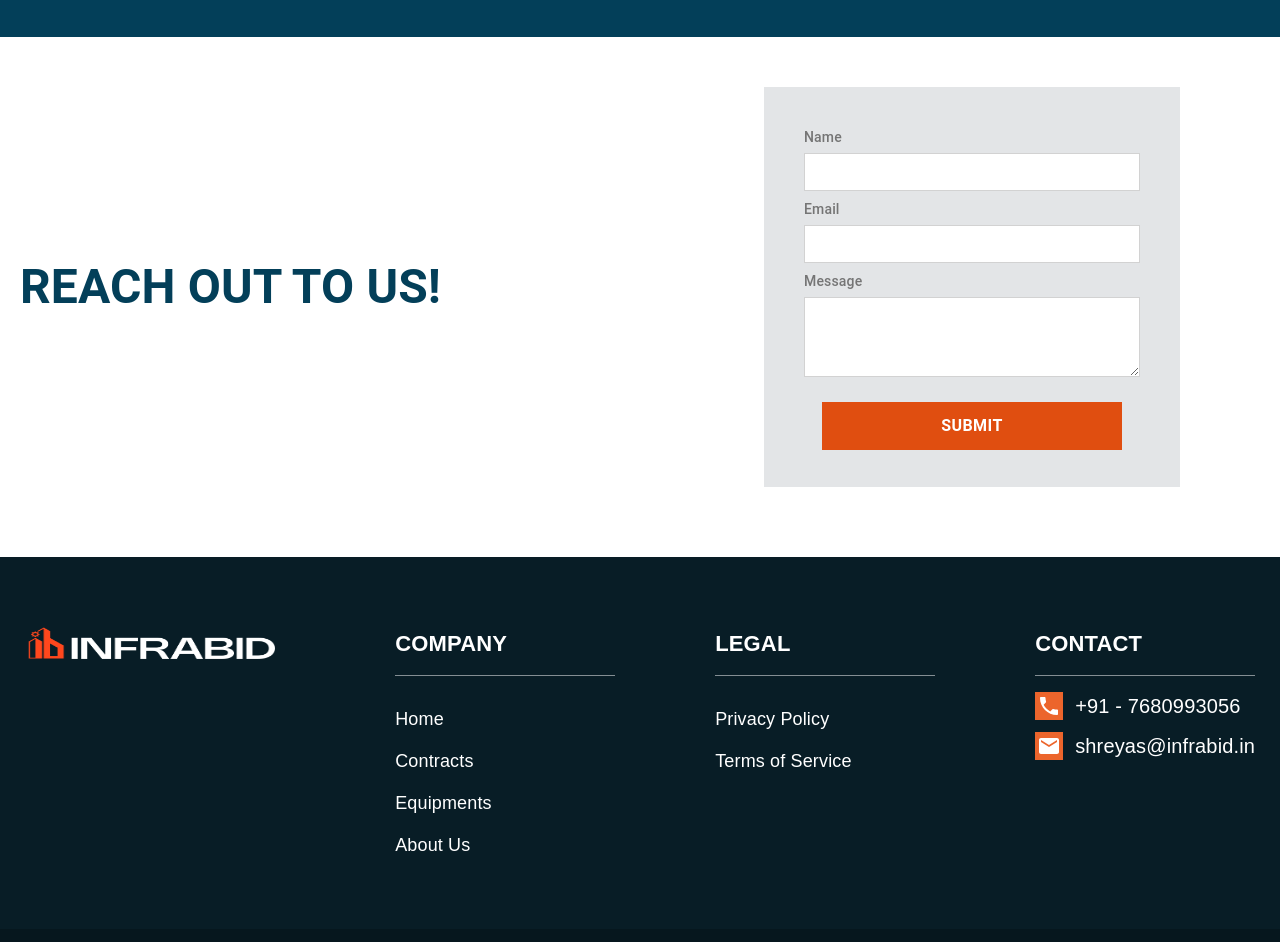
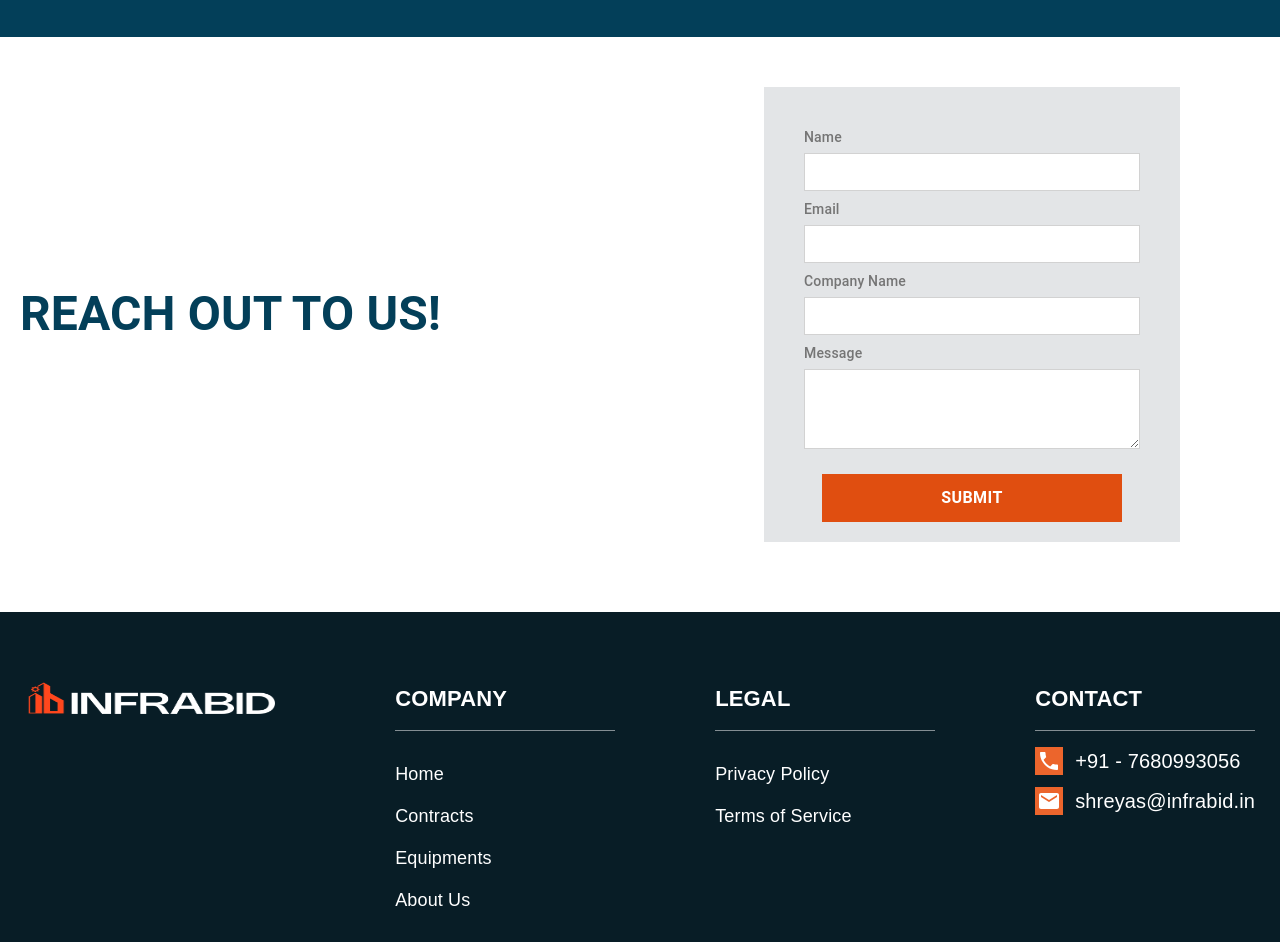
Before and after one commit to bipinsai/infrabid, a React (Create React App) app in the folder infrabid-ui/: page /aboutus in a window 1280 px wide. Shown: the part 1780-2722 px from the top of the page. Built offline with nearby package versions, Linux system fonts and the light colour scheme.

Commit message:
added form and redirect links in UI

```diff
--- a/infrabid-ui/src/components/homePage/ConstructionNeeds.js
+++ b/infrabid-ui/src/components/homePage/ConstructionNeeds.js
@@ -9,7 +9,7 @@ const ConstructionNeeds = () => {
   const constructionData = [
     {
       title: "FOR CONTRACTS",
-      description: "Post or bid on construction tenders across India with hassle-free processing.",
+      description: "Post or  bid on construction tenders across India with hassle-free .",
       imageClass: "contract-image",
       features: [
         {
@@ -74,7 +74,16 @@ const ConstructionNeeds = () => {
                     {cardData.description}
                   </Typography>
                   <div>
-                    <Button placeholder={'LEARN MORE'} customColor={'#E04E10'} width={200} height={50} />
+                    <Button
+                      placeholder={'LEARN MORE'}
+                      customColor={'#E04E10'}
+                      width={200}
+                      height={50}
+                      onClick={() => {
+                        const path = cardData.title === "FOR CONTRACTS" ? "/contracts" : "/equipment";
+                        window.location.href = path;
+                      }}
+                    />
                   </div>
                 </Box>
                 <div className="features">
--- a/infrabid-ui/src/components/shared/Layout.js
+++ b/infrabid-ui/src/components/shared/Layout.js
@@ -8,8 +8,10 @@ const Layout = () => {
     return (
         <nav className="navbar">
             <div className="logo">
-                <img src={logo} alt="INFRABID" />
-                <span className="logo-text" style={{ marginTop: '7px' }}>INFRABID</span>
+                <Link to="/">
+                    <img src={logo} alt="INFRABID" />
+                    <span className="logo-text" style={{ marginTop: '7px' }}>INFRABID</span>
+                </Link>
             </div>
             <div style={{ marginTop: '7px' }} className="navbar-links">
                 <Link to="/" className="nav-btn">Home</Link>
--- a/infrabid-ui/src/components/shared/headSection.js
+++ b/infrabid-ui/src/components/shared/headSection.js
@@ -39,8 +39,20 @@ const HeadSection = ({ componetType, HeadText, subText, buttonAlign }) => {
                             opportunities, all in one platform.
                         </div>
                         <div className="buttons">
-                            <Button placeholder={'For Tenders'} customColor={'#E04E10'} width={220} height={58} />
-                            <Button placeholder={'For Equipment'} customColor={'#033F59'} width={220} height={58} />
+                            <Button
+                                placeholder={'For Tenders'}
+                                customColor={'#E04E10'}
+                                width={220}
+                                height={58}
+                                onClick={() => window.location.href = '/contracts'}
+                            />
+                            <Button
+                                placeholder={'For Equipment'}
+                                customColor={'#033F59'}
+                                width={220}
+                                height={58}
+                                onClick={() => window.location.href = '/equipment'}
+                            />
                         </div>
                     </div>
                 </div>
--- a/infrabid-ui/src/components/shared/reachOutForm.js
+++ b/infrabid-ui/src/components/shared/reachOutForm.js
@@ -1,17 +1,51 @@
-import React from 'react';
+import React, { useState } from "react";
 import Button from "./button";
-import '../../styles/ReachOutForm.scss';
+import "../../styles/ReachOutForm.scss";
 
-const ReachOutFormComponent = ({ title, buttonText, onSubmit }) => {
+const ReachOutFormComponent = ({ title, buttonText }) => {
+    const scriptURL = "https://script.google.com/macros/s/AKfycbxQ-Kyh2Rt8g-o1lpxEnbvgygLVl1eSTZOevLPQAkWKxmK2SWya9z0LcH1lmxHuY-sgXQ/exec";
+    const [isSubmitting, setIsSubmitting] = useState(false);
+    const [submitStatus, setSubmitStatus] = useState(null);
+
+    const handleSubmit = async (e) => {
+        e.preventDefault();
+        setIsSubmitting(true);
+        setSubmitStatus(null);
+
+        const form = e.target;
+        const formData = new FormData(form);
+
+        try {
+            // First try with no-cors mode
+            await fetch(scriptURL, {
+                method: "POST",
+                mode: 'no-cors',
+                body: formData,
+            });
+
+            // With no-cors, we can't check the response, so assume success
+            // setSubmitStatus({ success: true, message: "Message sent successfully!" });
+            form.reset();
+        } catch (error) {
+            console.error("Error submitting form:", error);
+            setSubmitStatus({
+                success: false,
+                message: "Failed to send message. Please try again later."
+            });
+        } finally {
+            setIsSubmitting(false);
+        }
+    };
+
     return (
         <div id="about" className="reach-out-to-us">
             <div className="reach-out-text">
-                <div>{title || 'Reach out to us!'}</div>
+                <div>{title || "Reach out to us!"}</div>
             </div>
 
             {/* Contact Form Section */}
             <div className="reach-out-form">
-                <form className="contact-form" onSubmit={onSubmit}>
+                <form className="contact-form" onSubmit={handleSubmit}>
                     <div className="form-group">
                         <label htmlFor="name">Name</label>
                         <input type="text" id="name" name="name" required />
@@ -21,15 +55,29 @@ const ReachOutFormComponent = ({ title, buttonText, onSubmit }) => {
                         <input type="email" id="email" name="email" required />
                     </div>
                     <div className="form-group">
+                        <label htmlFor="company_name">Company Name</label>
+                        <input type="text" id="company_name" name="company_name" required />
+                    </div>
+                    <div className="form-group">
                         <label htmlFor="message">Message</label>
                         <textarea id="message" name="message" required></textarea>
                     </div>
+
+
+                    {submitStatus && (
+                        <div className={`submit-status ${submitStatus.success ? 'success' : 'error'}`}>
+                            {submitStatus.message}
+                        </div>
+                    )}
+
                     <Button
-                        placeholder={buttonText || 'Submit'}
+                        type="submit"
+                        placeholder={isSubmitting ? "Sending..." : (buttonText || "Submit")}
                         customColor="#E04E10"
                         width={300}
                         height={48}
                         fontWeight={700}
+                        disabled={isSubmitting}
                     />
                 </form>
             </div>
--- a/infrabid-ui/src/styles/ReachOutForm.scss
+++ b/infrabid-ui/src/styles/ReachOutForm.scss
@@ -23,7 +23,7 @@
         background-color: #E3E5E7;
         padding: 40px 40px 120px 40px;
         max-width: 416px;
-        height: 400px;
+        height: 455px;
         margin-left: 50px;
         align-self: flex-end; /* Positions it to the right side */
         position: relative;
```
